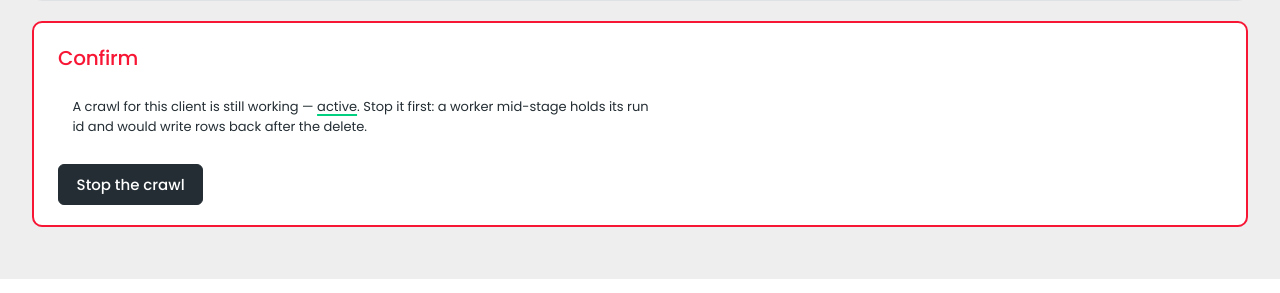
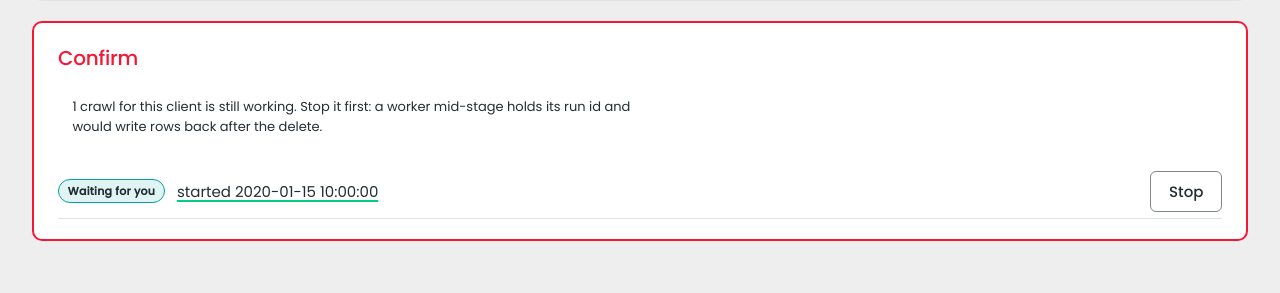
Before and after one commit to pm-rahulsengupta/prosperity-llmstxt-generator, a FastAPI app: template templates/client_delete.html in a window 1280 px wide. Shown: the part 791-1084 px from the top of the page. Run offline with FastAPI, Linux system fonts and the light colour scheme; the template is opened without the code that fills it: most values are stand-ins (such as "Sample title", 1, 10 or a date in 2020); parts of the project's set-up code (start-up, migrations or seed data) failed here and were passed over; some libraries are stand-ins or nearby versions.

Commit message:
List every crawl blocking a delete, not just the most recent one
Measured by using it: prosperitymedia.com.au held four unfinished runs, and the
delete page showed them one at a time. Stopping one only revealed the next, so
clearing them was four rounds of "a crawl is still working" with no sign of how
many were left or whether the end was near.

`unfinished_runs` keeps the newest per domain, which is the right answer for a
badge on a list of clients and the wrong one for a page that asks you to clear
them. `unfinished_runs_for_domain` returns all of them, and the page lists each
with its state, when it started and its own Stop.

Co-Authored-By: Claude Opus 5 (1M context) <noreply@anthropic.com>

```diff
--- a/app/db/repo.py
+++ b/app/db/repo.py
@@ -1046,6 +1046,23 @@ async def unfinished_runs(session: AsyncSession) -> dict[str, Run]:
     return latest
 
 
+async def unfinished_runs_for_domain(session: AsyncSession, domain: str) -> list[Run]:
+    """Every run still working for one client, newest first.
+
+    `unfinished_runs` answers "is anything running" for a whole list and keeps
+    only the most recent per domain, which is the right answer for a badge and
+    the wrong one for a page that asks you to clear them: prosperitymedia.com.au
+    held four, and stopping one only revealed the next with no sign of how many
+    were left.
+    """
+    result = await session.execute(
+        select(Run)
+        .where(Run.domain == domain, Run.status.in_(IN_FLIGHT))
+        .order_by(desc(Run.created_at))
+    )
+    return list(result.scalars())
+
+
 async def runs_for_domain(session: AsyncSession, domain: str, limit: int = 20) -> list[Run]:
     """This client's runs, newest first."""
     result = await session.execute(
--- a/app/main.py
+++ b/app/main.py
@@ -1520,14 +1520,17 @@ async def _delete_context(session: AsyncSession, user: User, domain: str, error:
     larger blast radius. Found with two clients sat unfinished on the live
     instance, one of them the client this was about to be used on.
     """
-    unfinished = await repo.unfinished_runs(session)
-    run = unfinished.get(domain)
     return {
         "user": user,
         "domain": domain,
         "going": await repo.preview_client_deletion(session, domain),
-        "unfinished_run_id": str(run.id) if run is not None else "",
-        "unfinished_run_state": run_look(run.status).headline if run is not None else "",
+        # All of them, not the most recent. This client held four, and stopping
+        # one only revealed the next -- four rounds of "a crawl is still
+        # working" with no sign of how many were left.
+        "unfinished": [
+            {"id": str(run.id), "status": run.status, "started_ago": _ago(run.created_at)}
+            for run in await repo.unfinished_runs_for_domain(session, domain)
+        ],
         "error": error,
     }
 
@@ -1569,7 +1572,7 @@ async def delete_client_route(
 
     # Checked on the POST as well as on the page. A confirmation page an operator
     # left open for ten minutes says nothing about what is running now.
-    if (await repo.unfinished_runs(session)).get(domain) is not None:
+    if await repo.unfinished_runs_for_domain(session, domain):
         return templates.TemplateResponse(
             request,
             "client_delete.html",
--- a/static/css/main.css
+++ b/static/css/main.css
@@ -704,6 +704,18 @@ details.danger[open] summary { margin-bottom: 0.75rem; color: var(--pm-ink); }
    sibling of "Settings" either. */
 .destructive-link { color: var(--pm-red); }
 
+/* One row per crawl that has to be stopped before a client can go. A list, not
+   a table: it is a work queue you empty, and every row disappears as you do. */
+.stop-list { list-style: none; margin: 0.75rem 0 0; padding: 0; }
+.stop-list li {
+    display: flex;
+    align-items: center;
+    gap: 0.75rem;
+    padding: 0.4rem 0;
+    border-bottom: 1px solid var(--pm-rule);
+}
+.stop-list form { margin: 0 0 0 auto; }
+
 button.destructive,
 a.button.destructive {
     background: var(--pm-red);
--- a/templates/client_delete.html
+++ b/templates/client_delete.html
@@ -60,22 +60,34 @@
 
 <div class="panel danger-zone">
     <h2>Confirm</h2>
-    {% if unfinished_run_id %}
+    {% if unfinished %}
     {# The same rule `run.html` states for deleting a single run, which deleting
        the whole client was bypassing: the run rows would go while a worker still
        held the id and wrote more of them back.
 
-       Offered with the way to satisfy it rather than as a dead end. #}
+       Every one of them is listed, not just the most recent. This client held
+       four, and showing one at a time meant four rounds of "a crawl is still
+       working" with no sign of how many were left. Offered with the way to
+       satisfy the rule rather than as a dead end. #}
     <p class="notice error">
-        A crawl for this client is still working &mdash;
-        <a href="/runs/{{ unfinished_run_id }}">{{ unfinished_run_state|lower }}</a>.
-        Stop it first: a worker mid-stage holds its run id and would write rows
-        back after the delete.
+        {{ unfinished|length }} crawl{{ '' if unfinished|length == 1 else 's' }} for this
+        client {{ 'is' if unfinished|length == 1 else 'are' }} still working. Stop
+        {{ 'it' if unfinished|length == 1 else 'them' }} first: a worker mid-stage
+        holds its run id and would write rows back after the delete.
     </p>
-    <form method="post" action="/runs/{{ unfinished_run_id }}/cancel">
-        <input type="hidden" name="back" value="/sites/{{ domain }}/delete">
-        <button type="submit">Stop the crawl</button>
-    </form>
+    <ul class="stop-list">
+        {% for run in unfinished %}
+        {% set look = run_look(run.status) %}
+        <li>
+            <span class="{{ look.css }}">{{ look.headline }}</span>
+            <a href="/runs/{{ run.id }}">started {{ run.started_ago }}</a>
+            <form method="post" action="/runs/{{ run.id }}/cancel">
+                <input type="hidden" name="back" value="/sites/{{ domain }}/delete">
+                <button class="ghost" type="submit">Stop</button>
+            </form>
+        </li>
+        {% endfor %}
+    </ul>
     {% else %}
     <form method="post" action="/sites/{{ domain }}/delete">
         <div class="field">
```
Also changed, not shown: tests/test_client_actions.py (+8 -5 lines), tests/test_nav.py (+1 -0 lines).
